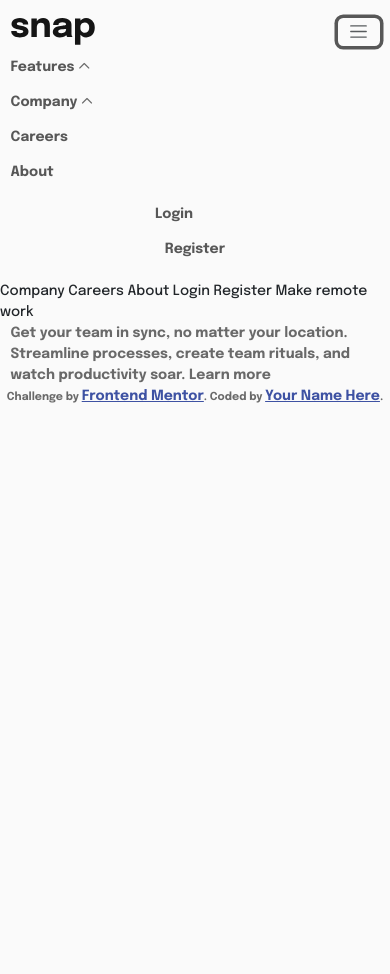
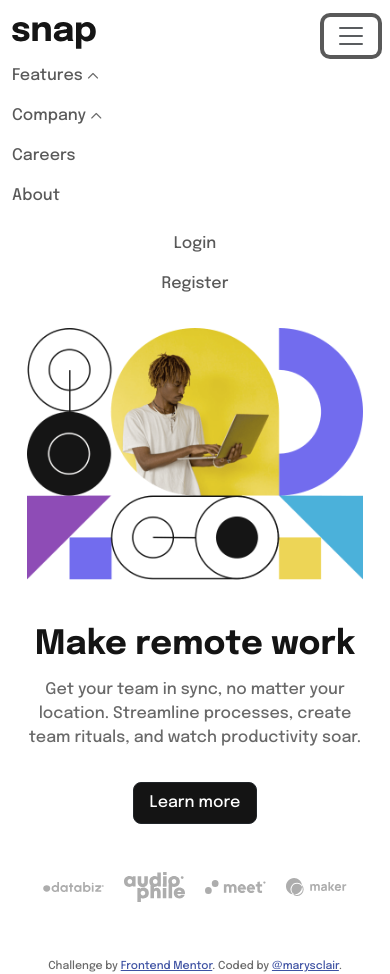
Before and after one commit to marysclair/Frontend-Mentor-Intro-section-with-dropdown-navigation, a plain HTML site: page index.html in a window 390 px wide. Both pictures are taken after a click on the button 358 px from the left and 31 px from the top of the page. Before the commit the page ends 844 px from the top, so only its background shows below. Drawn offline with nearby package versions, Linux system fonts and the light colour scheme.

Commit message:
ajusta detalhes de responsividade e de estilização

```diff
--- a/index.html
+++ b/index.html
@@ -10,8 +10,7 @@
   <link rel="stylesheet" href="https://cdn.jsdelivr.net/npm/bootstrap-icons@1.10.3/font/bootstrap-icons.css">
   <link rel="preconnect" href="https://fonts.googleapis.com">
   <link rel="preconnect" href="https://fonts.gstatic.com" crossorigin>
-  <link href="https://fonts.googleapis.com/css2?
-  family=Epilogue:wght@500;700&display=swap" rel="stylesheet">
+  <link href="https://fonts.googleapis.com/css2?family=Epilogue:wght@500;700&display=swap" rel="stylesheet">
   <link rel="stylesheet" href="style.css">
   <title>Frontend Mentor | Intro section with dropdown navigation</title>
   <style>
@@ -19,8 +18,8 @@
     .attribution a { color: hsl(228, 45%, 44%); }
   </style>
 </head>
-<body>
-  <nav class="navbar navbar-expand-lg py-3">
+<body class="fw-medium">
+  <nav class="navbar navbar-expand-lg py-3 mb-lg-5 mb-2">
     <div class="container">
       <a class="navbar-brand me-5" href="#">
         <img src="images/logo.svg">
@@ -31,11 +30,11 @@
       <div class="collapse navbar-collapse" id="navbarSupportedContent">
         <ul class="navbar-nav me-auto mb-2 mb-lg-0">
           <li class="nav-item dropdown me-0 me-lg-4">
-            <a class="nav-link dropdown-toggle" data-bs-toggle="dropdown" href="javascript:void(0);" data-bs-auto-close="false" aria-expanded="false" href="#" role="button" data-bs-toggle="dropdown">
+            <a class="nav-link dropdown-toggle" data-bs-toggle="dropdown" data-bs-auto-close="false" aria-expanded="false" href="#" role="button" data-bs-toggle="dropdown" id="featuresDrop">
               Features
-               <i onclick="myFunction(this)" class="bi bi-chevron-up"></i>
+               <i id="featuresIcon" class="bi bi-chevron-up"></i>
             </a>
-            <ul class="dropdown-menu dropdown-menu-end border-0">
+            <ul class="dropdown-menu dropdown-menu-end shadow border-0">
               <li><a class="dropdown-item d-inline-block align-text-top" href="#"> <img src="images/icon-todo.svg" alt="Icon Todo List" class="me-3">Todo list</a></li>
               <li><a class="dropdown-item d-inline-block align-text-top" href="#"> <img src="images/icon-calendar.svg" alt="Icon Calendar" class="me-3 iconeDropd">Calendar</a></li>
               <li><a class="dropdown-item d-inline-block align-text-top" href="#"> <img src="images/icon-reminders.svg" alt="Icon Reminders" class="me-3 iconeDropd">Reminders</a></li>
@@ -43,11 +42,11 @@
             </ul>
           </li>
           <li class="nav-item dropdown me-0 me-lg-4">
-            <a class="nav-link dropdown-toggle" data-bs-toggle="dropdown" href="javascript:void(0);" data-bs-auto-close="false" aria-expanded="false" href="#" role="button" data-bs-toggle="dropdown">
+            <a class="nav-link dropdown-toggle" data-bs-toggle="dropdown" data-bs-auto-close="false" aria-expanded="false" href="#" role="button" data-bs-toggle="dropdown" id="companyDrop">
               Company
-               <i onclick="myFunction(this)" class="bi bi-chevron-up"></i>
+               <i id="companyIcon" class="bi bi-chevron-up"></i>
             </a>
-            <ul class="dropdown-menu dropdown-menu-end border-0">
+            <ul class="dropdown-menu dropdown-menu-end shadow border-0">
               <li><a class="dropdown-item" href="#"> History</a></li>
               <li><a class="dropdown-item d-inline-block align-text-top" href="#"> Our team</a></li>
               <li><a class="dropdown-item d-inline-block align-text-top" href="#"> Blog</a></li>
@@ -62,44 +61,49 @@
         </ul>
         <ul class="navbar-nav align-self-end align-items-center">
           <li class="nav-item">
-              <a href="#" class="nav-link me-5">Login</a>
+              <a href="#" class="nav-link me-0 me-lg-5">Login</a>
           </li>
           <li class="nav-item">
-              <a href="#" class="nav-link btn bg-transparent btn-outline-secondary rounded-pill px-4">Register</a>
+              <a href="#" class="nav-link btn bg-transparent btn-outline-secondary px-4">Register</a>
           </li>
         </ul>
       </div>
     </div>
   </nav>
 
-  Company
-  Careers
-  About
-
-  Login
-  Register
-
-  Make remote work
-
-  <div class="container">
-    Get your team in sync, no matter your location. Streamline processes,
-  create team rituals, and watch productivity soar.
-  Learn more
+  <div class="container-fluid">
+    <div class="d-flex flex-column-reverse flex-lg-row align-items-center justify-content-center">
+      <div class="col-lg-4 col-11 me-lg-5 align-self-center text-center text-lg-start mb-5 mb-lg-0 mt-5 mt-lg-0">
+        <h1 class="h1 mb-3 mb-lg-4">Make remote work</h1>
+        <p class="p col-12 col-lg-10"> Get your team in sync, no matter your location. Streamline processes,
+        create team rituals, and watch productivity soar. </p>
+        <button type="button" class="mt-lg-5 mb-lg-5 mt-3 mb-3 btn btn-lg btn-dark">Learn more</button>
+        <div class="mt-4 align-items-center align-self-center gap-3">
+          <div class="p-2 d-inline-block">
+            <img class="icones" src="images/client-databiz.svg" alt="">
+          </div>
+          <div class="p-2 d-inline-block">
+            <img class="icones" src="images/client-audiophile.svg" alt="">
+          </div>
+          <div class="p-2 d-inline-block">
+            <img class="icones" src="images/client-meet.svg" alt="">
+          </div>
+          <div class="p-2 d-inline-block">
+            <img class="icones" src="images/client-maker.svg" alt="">
+          </div>
+        </div>
+      </div>
+      <div class="col-lg-4 col-11 ms-lg-5">
+        <img class="imageHeroDesktop d-none d-lg-block ms-5" src="images/image-hero-desktop.png" alt="">
+        <img class="imageHeroMobile d-lg-none d-block" src="images/image-hero-mobile.png" alt="">
+      </div>
+    </div>
   </div>
-
-
   <div class="attribution">
     Challenge by <a href="https://www.frontendmentor.io?ref=challenge" target="_blank">Frontend Mentor</a>.
-    Coded by <a href="#">Your Name Here</a>.
+    Coded by <a href="#">@marysclair</a>.
   </div>
-  <script>
-
-    // Function to toggle the plus menu into minus
-    function myFunction(x) {
-        x.classList.toggle("bi-chevron-up");
-        x.classList.toggle("bi-chevron-down");
-    }
-  </script>
+  <script src="script.js"></script>
 </body>
 
 </html>
--- /dev/null
+++ b/script.js
@@ -0,0 +1,16 @@
+const featuresDrop = document.querySelector("#featuresDrop");
+const featuresIcon = document.querySelector("#featuresIcon");
+const companyDrop = document.querySelector("#companyDrop");
+const companyIcon = document.querySelector("#companyIcon");
+
+function mudarIcone(bi) {
+    bi.classList.toggle("bi-chevron-up");
+    bi.classList.toggle("bi-chevron-down");
+}
+featuresDrop.addEventListener("click", () => {
+        mudarIcone(featuresIcon);
+});
+
+companyDrop.addEventListener("click", ()=>{
+    mudarIcone(companyIcon);
+})
--- a/style.scss
+++ b/style.scss
@@ -1,17 +1,23 @@
 $fonte: 'Epilogue', sans-serif;
 $primary: hsl(0, 0%, 98%);
 $secondary: hsl(0, 0%, 41%);
+$terciary: hsl(0, 0%, 8%);
 
 body {
     font-family: $fonte;
     min-height: 100vh;
     background-color: $primary;
+
+    .h1{
+        line-height: 1;
+        font-size: 4.5rem;
+        color: $terciary;
+        font-weight: 700;
+    }
 }
 
 *{
-    font-size: 14px;
     color: $secondary;
-    font-weight: 700;
 }
 
 .navbar-toggler{
@@ -23,11 +29,10 @@ body {
 }
 
 .dropdown-menu{
-    background-color: $primary;
+    background-color: white;
     min-width: 100%;
 
     .dropdown-item{
-        font-weight:700;
         color: $secondary;
     }
 }
@@ -44,8 +49,49 @@ body {
     font-weight: bold !important;
 }
 
-@media screen and (min-width: 992px) {
+.imageHeroDesktop{
+        height: 500px;
+}
+.imageHeroMobile{
+    width: 100%;
+}
+.p{
+    font-size: 16px;
+    text-align: justify;
+}
+
+.btn{
+    background-color: $terciary;
+    font-size: 16px;
+}
+
+.icones{
+    width: 5rem;
+}
+
+.btn.btn-dark {
+    transition: all .3s ease;
+  }
+
+  .btn.btn-dark:hover {
+    background-color: transparent;
+    color: $terciary;
+  }
+
+@media screen and (max-width: 992px) {
     .dropdown-menu{
-        box-shadow: 0 .5rem 1rem rgba(var(--bs-body-color-rgb),.15)!important;
+        box-shadow: none!important;
+    }
+    .p{
+        text-align: center;
+    }
+    body{
+        background-color: white;
+        .h1{
+            font-size: 2.1rem;
+        }
+    }
+    .icones{
+        width: 3.8rem;
     }
 }
```
Also changed, not shown: style.css, 2 other files.
